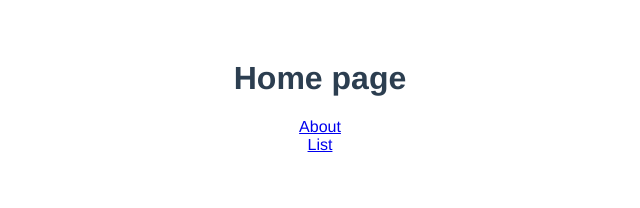
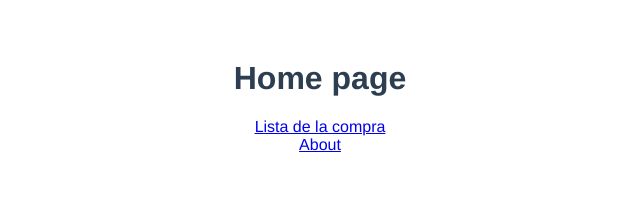
Before and after one commit to hermanu/todo-app, a Vue app: page / in a window 1280 px wide. Shown: the top 208 px of the page, without its empty margins (320-960 px from the left). Built offline with nearby package versions, Linux system fonts and the light colour scheme.

Commit message:
Renamed list to lista de la compra

```diff
--- a/src/components/views/Home.vue
+++ b/src/components/views/Home.vue
@@ -1,7 +1,7 @@
 <template>
   <h1>Home page</h1>
+  <router-link to="/list">Lista de la compra</router-link>
+  <br />
   <router-link to="/about">About</router-link>
-  <br />
-  <router-link to="/list">List</router-link>
   <router-view />
 </template>
```
